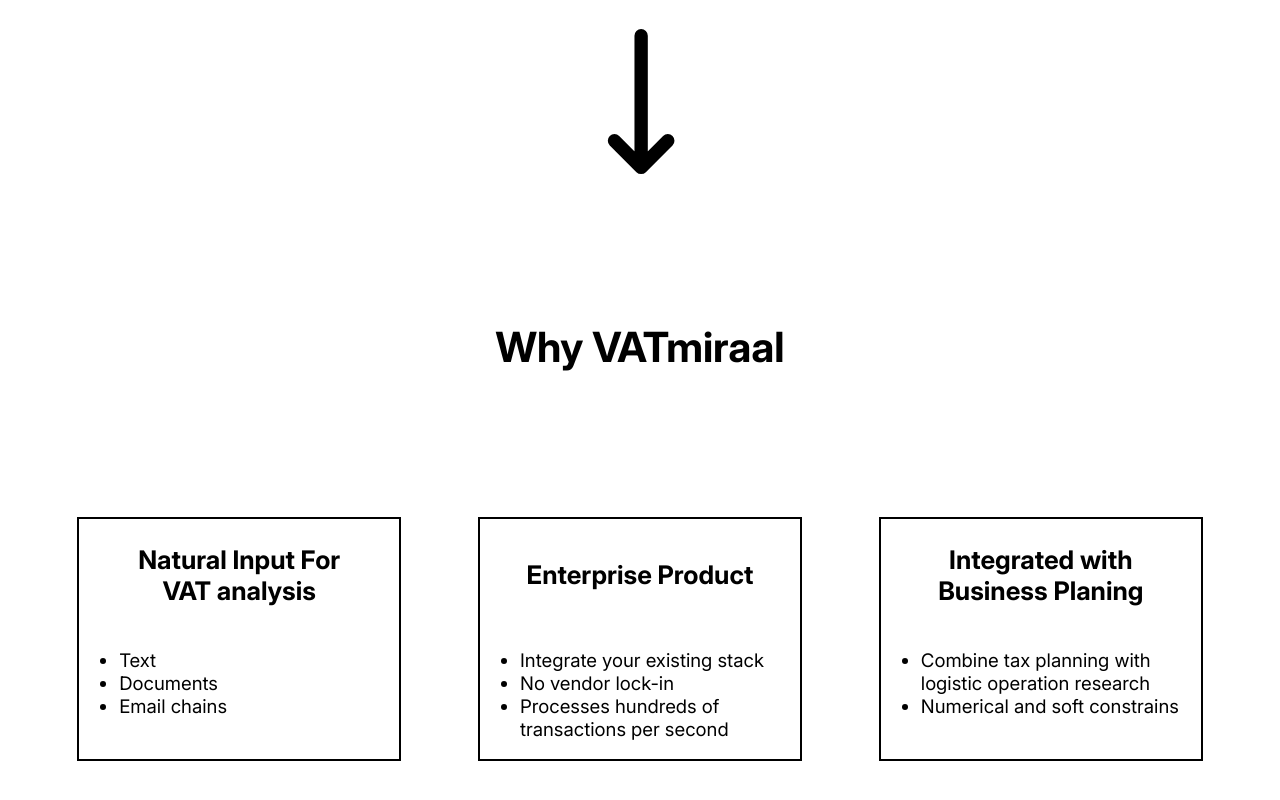
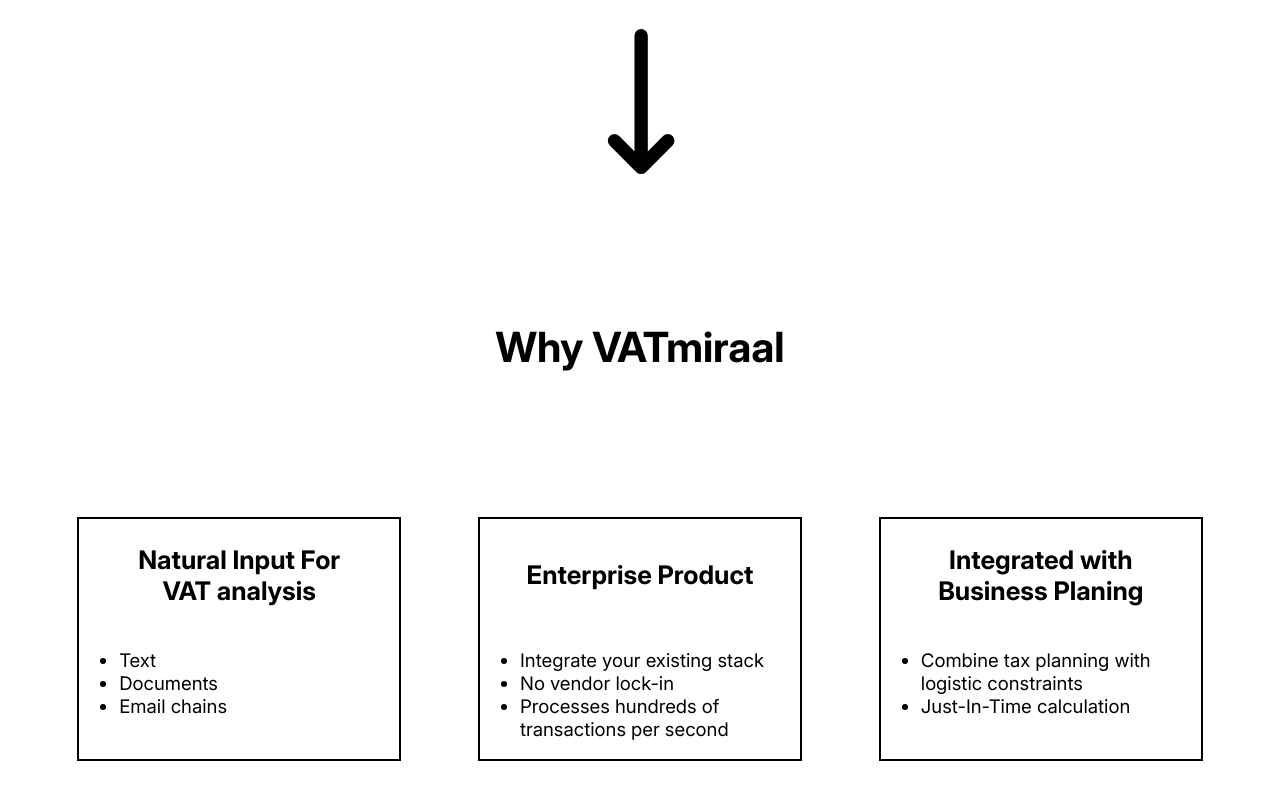
Before and after one commit to VATmiraal/website, a SvelteKit app: page / in a window 1280 px wide. Shown: the part 616-1416 px from the top of the page. Built offline with nearby package versions, Linux system fonts and the light colour scheme.

Commit message:
VATmiraal's arguments improved.

```diff
--- a/src/routes/SecondPage.svelte
+++ b/src/routes/SecondPage.svelte
@@ -18,7 +18,7 @@
 
 	const businessPlaning: IVatmiraalArg = {
 		title: 'Integrated with Business Planing',
-		args: ['Combine tax planning with logistic operation research', 'Numerical and soft constrains']
+		args: ['Combine tax planning with logistic constraints', 'Just-In-Time calculation']
 	};
 
 	const vatmiraalArgs: IVatmiraalArg[] = [naturalInput, enterpriseProduct, businessPlaning];
```
